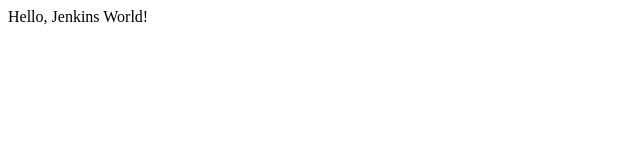
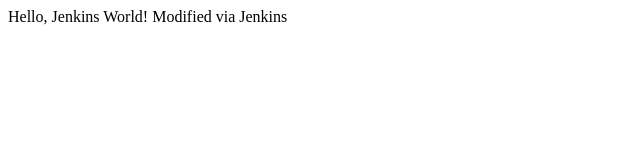
Before and after one commit to dev-whoan/k8s-jenkins-test, a plain HTML site: page index.html in a window 1280 px wide. Shown: the whole page, without its empty margins (0-640 px from the left). Drawn offline with Linux system fonts and the light colour scheme.

Commit message:
index updated

```diff
--- a/index.html
+++ b/index.html
@@ -3,5 +3,6 @@
 <head></head>
 <body>
 Hello, Jenkins World!
+Modified via Jenkins
 </body>
 </html>
```
